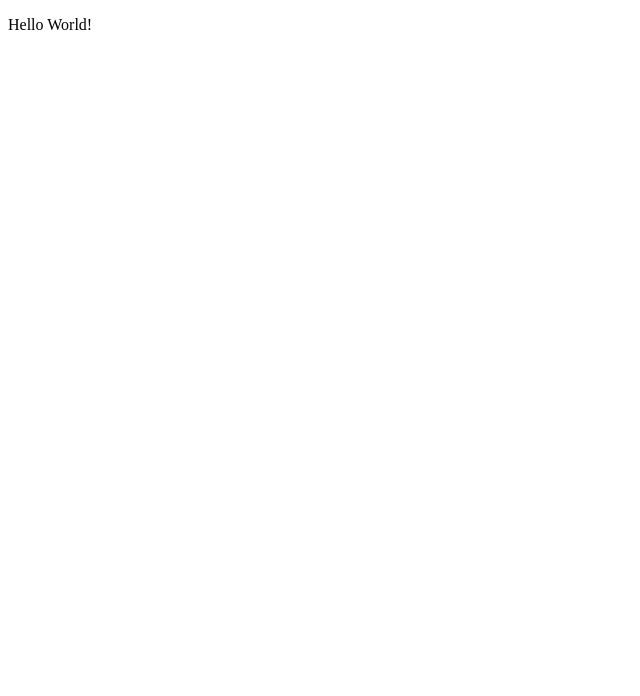
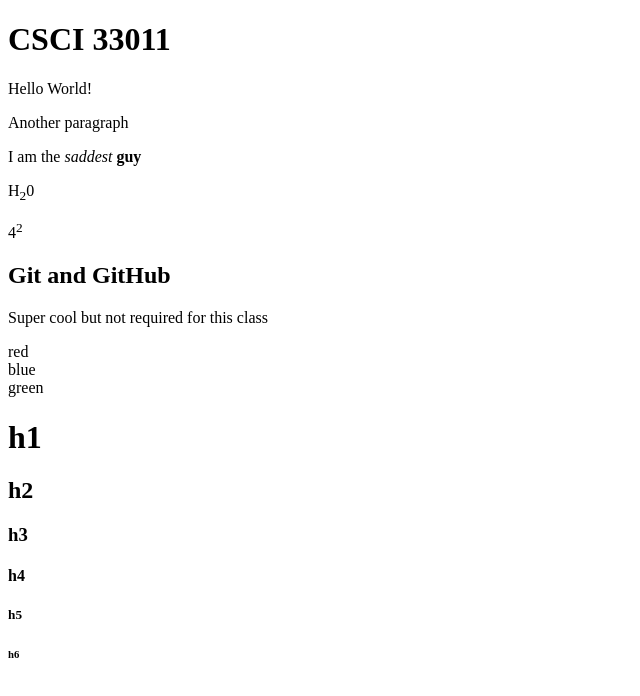
Before and after one commit to nicolastowery/csci3300-2022-spring, a plain HTML site: page Hello_World/index.html in a window 1280 px wide. Shown: the whole page, without its empty margins (0-640 px from the left). Drawn offline with Linux system fonts and the light colour scheme.

Commit message:
Added more class examples

```diff
--- a/Hello_World/index.html
+++ b/Hello_World/index.html
@@ -6,6 +6,22 @@
     </head>
 
     <body>
+        <h1>CSCI 33011</h1>
         <p>Hello World!</p>
+        <p>Another paragraph</p>
+        <p>I am the <i>saddest</i> <b>guy</b></p>
+        <p>H<sub>2</sub>0</p>
+        <p>4<sup>2</sup></p>
+
+        <h2>Git and GitHub</h2>
+        <p>Super cool but not required for this class</p>
+        <p>red<br>blue<br>green</p>
+
+        <h1>h1</h1>
+        <h2>h2</h2>
+        <h3>h3</h3>
+        <h4>h4</h4>
+        <h5>h5</h5>
+        <h6>h6</h6>
     </body>
 </html>
```
